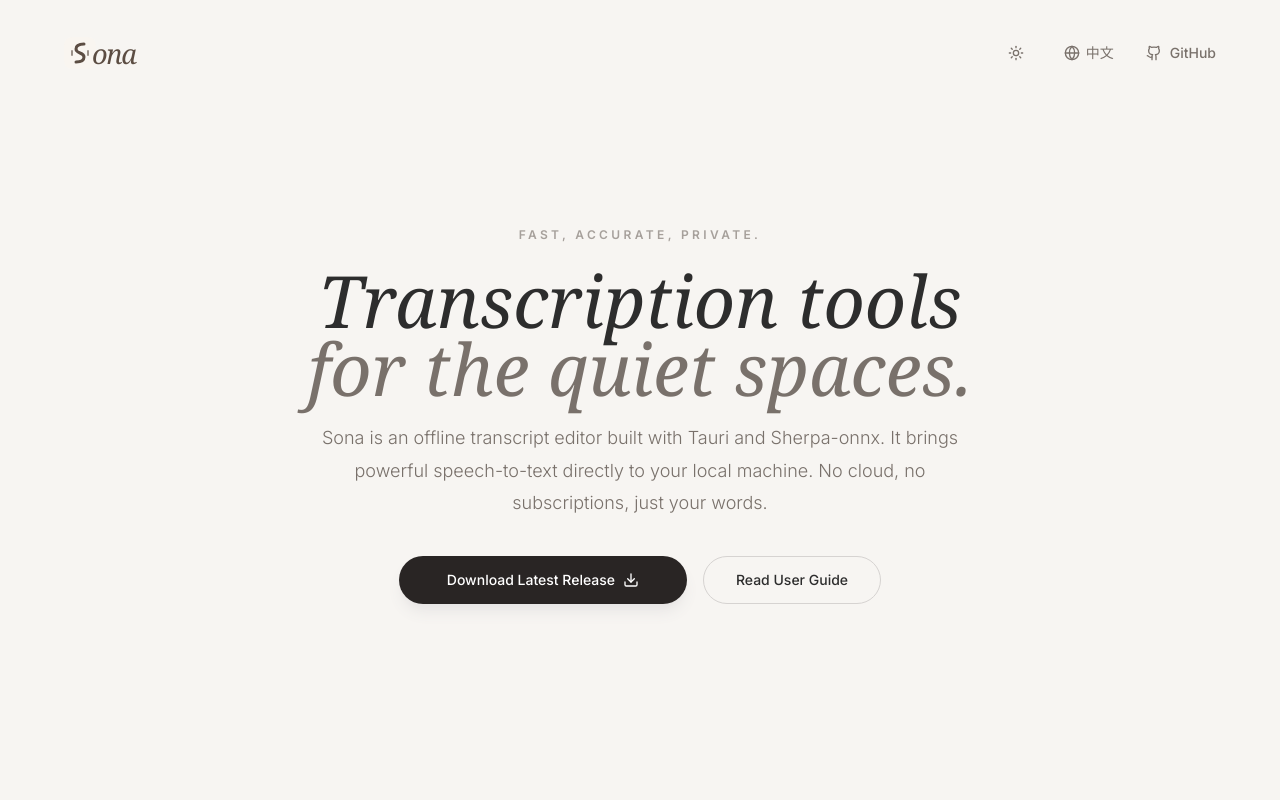
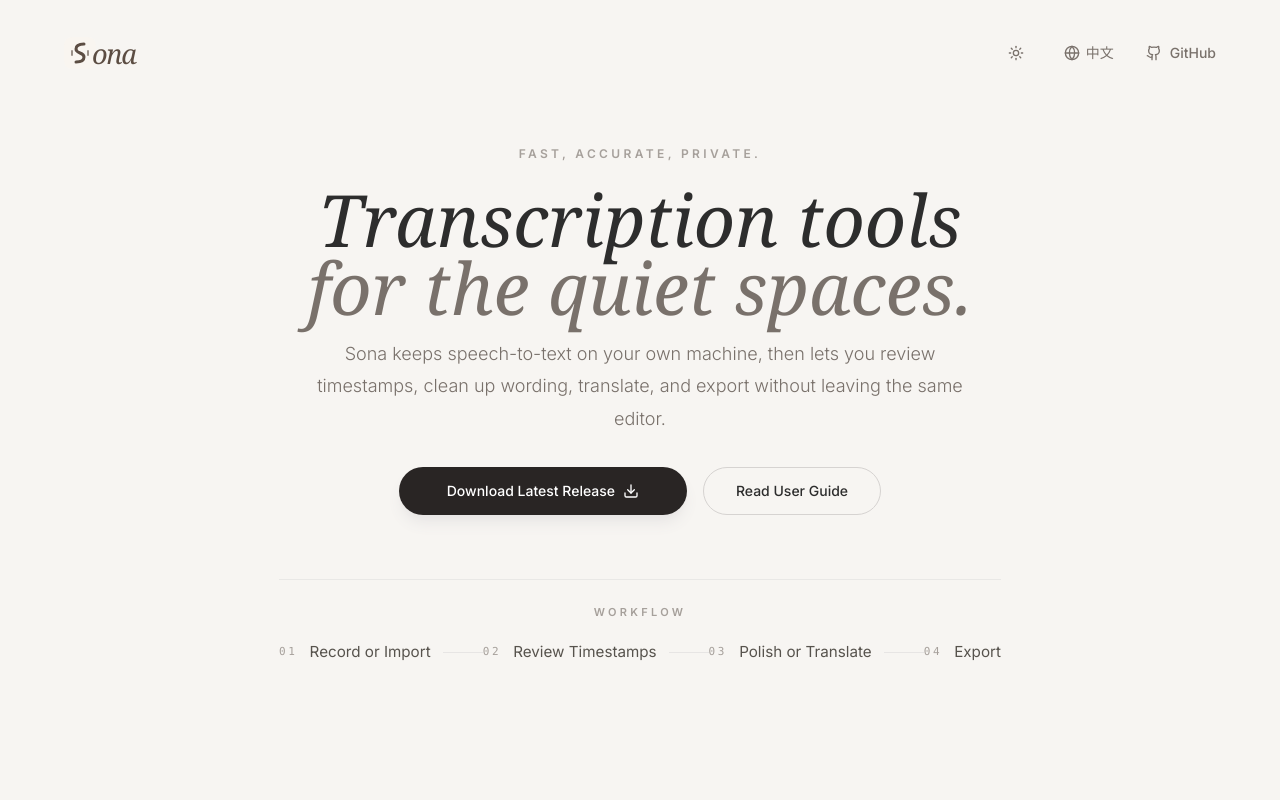
Before and after one commit to AirSodaz/Sona-Docs, a Next.js app: page / in a window 1280 px wide. Shown: the top 800 px of the page. Built offline with nearby package versions, Linux system fonts and the light colour scheme; no server answers.

Commit message:
Add hero workflow and scroll hint

```diff
--- a/components/home-page.tsx
+++ b/components/home-page.tsx
@@ -4,17 +4,20 @@
 import { Logo } from '@/components/Logo';
 import { ThemeToggle } from '@/components/theme-toggle';
 import { DownloadButton } from '@/components/download-button';
+import { ScrollHint } from '@/components/scroll-hint';
 import { UseCasesSection } from '@/components/use-cases-section';
 import { TranscriptDemo } from '@/components/transcript-demo';
 import type { HomePageContent } from '@/lib/homepage-content';
 
 export function HomePage({ content }: { content: HomePageContent }) {
+  const demoPreviewId = 'homepage-demo-preview';
+
   return (
     <div className="relative overflow-hidden bg-[#F7F5F2] text-[#2D2D2D] transition-colors duration-300 dark:bg-[#121212] dark:text-[#E0E0E0]">
       <div className="absolute top-0 right-0 h-[280px] w-[280px] translate-x-1/3 -translate-y-1/3 rounded-full bg-stone-200 opacity-30 blur-[90px] transition-colors duration-300 dark:bg-stone-800 dark:opacity-20 -z-10 sm:h-[500px] sm:w-[500px] sm:blur-[100px]"></div>
       <div className="absolute bottom-0 left-0 h-[320px] w-[320px] -translate-x-1/4 translate-y-1/4 rounded-full bg-stone-200 opacity-30 blur-[100px] transition-colors duration-300 dark:bg-stone-800 dark:opacity-20 -z-10 sm:h-[600px] sm:w-[600px] sm:blur-[120px]"></div>
 
-      <section className="relative flex min-h-screen flex-col">
+      <section className="relative flex min-h-[100svh] flex-col">
         <header className="mx-auto flex w-full max-w-[1400px] items-center justify-between px-4 py-5 sm:px-6 sm:py-7 md:px-16 md:py-8">
           <div className="flex items-center">
             <Logo className="h-7 w-7 rounded-lg sm:h-8 sm:w-8" />
@@ -48,14 +51,14 @@
         </header>
 
         <div className="flex flex-1 items-center">
-          <div className="mx-auto flex w-full max-w-[1400px] px-4 pb-10 pt-1 sm:px-6 sm:pb-12 sm:pt-4 md:px-16 md:pb-16">
+          <div className="mx-auto flex w-full max-w-[1400px] px-4 pb-22 pt-0 sm:px-6 sm:pb-24 sm:pt-3 md:px-16 md:pb-28 md:pt-4">
             <div className="mx-auto flex max-w-3xl flex-col items-center justify-center text-center">
               <p className="mb-4 text-[11px] font-semibold uppercase tracking-[0.22em] text-stone-400 transition-colors duration-300 dark:text-stone-500 sm:mb-6 sm:text-xs sm:tracking-[0.28em]">
                 {content.hero.badge}
               </p>
 
               <h1
-                className="mb-4 text-[clamp(2.7rem,12vw,4.5rem)] leading-[0.94] font-serif italic text-[#2D2D2D] transition-colors duration-300 dark:text-[#E0E0E0] sm:mb-5 sm:text-6xl md:text-7xl"
+                className="mb-3 text-[clamp(2.7rem,12vw,4.5rem)] leading-[0.94] font-serif italic text-[#2D2D2D] transition-colors duration-300 dark:text-[#E0E0E0] sm:mb-4 sm:text-6xl md:text-7xl"
                 style={{ fontFamily: 'Georgia, serif' }}
               >
                 {content.hero.title1} <br />
@@ -64,7 +67,7 @@
                 </span>
               </h1>
 
-              <p className="mx-auto mb-7 max-w-2xl text-[1rem] font-light leading-[1.75] text-stone-500 transition-colors duration-300 dark:text-stone-400 sm:mb-9 sm:text-lg sm:leading-[1.8]">
+              <p className="mx-auto mb-6 max-w-2xl text-[1rem] font-light leading-[1.75] text-stone-500 transition-colors duration-300 dark:text-stone-400 sm:mb-8 sm:text-lg sm:leading-[1.8]">
                 {content.hero.desc}
               </p>
 
@@ -77,13 +80,40 @@
                   {content.hero.btnDocs}
                 </Link>
               </div>
+
+              <div className="mt-8 w-full max-w-3xl border-t border-stone-200/80 pt-5 text-left transition-colors duration-300 dark:border-stone-800/80 sm:mt-9 sm:pt-6">
+                <p className="text-center text-[10px] font-semibold uppercase tracking-[0.3em] text-stone-400 transition-colors duration-300 dark:text-stone-500 sm:text-[11px]">
+                  {content.hero.workflowLabel}
+                </p>
+
+                <ol className="mt-4 grid grid-cols-2 gap-x-5 gap-y-4 sm:mt-5 sm:flex sm:flex-wrap sm:items-center sm:justify-center sm:gap-0">
+                  {content.hero.workflowSteps.map((step, index) => (
+                    <li
+                      key={step}
+                      className="flex min-w-0 items-center gap-3 sm:flex-none"
+                    >
+                      <span className="font-mono text-[10px] tracking-[0.24em] text-stone-400 transition-colors duration-300 dark:text-stone-500 sm:text-[11px]">
+                        {String(index + 1).padStart(2, '0')}
+                      </span>
+                      <span className="text-sm leading-6 text-stone-600 transition-colors duration-300 dark:text-stone-300 sm:text-[0.95rem]">
+                        {step}
+                      </span>
+                      {index < content.hero.workflowSteps.length - 1 ? (
+                        <span className="hidden h-px w-8 bg-stone-200 transition-colors duration-300 dark:bg-stone-700 sm:block md:w-10" />
+                      ) : null}
+                    </li>
+                  ))}
+                </ol>
+              </div>
             </div>
           </div>
         </div>
+
+        <ScrollHint label={content.hero.scrollHint} targetId={demoPreviewId} />
       </section>
 
       <main className="w-full px-4 pb-10 pt-6 sm:px-6 sm:pb-12 sm:pt-10 md:px-16 md:pt-12">
-        <div className="w-full">
+        <div id={demoPreviewId} className="w-full scroll-mt-6 sm:scroll-mt-8">
           <TranscriptDemo demo={content.demo} />
         </div>
 
--- /dev/null
+++ b/components/scroll-hint.tsx
@@ -0,0 +1,117 @@
+'use client';
+
+import { useEffect, useState, type MouseEvent } from 'react';
+import { ArrowDown } from 'lucide-react';
+import { motion, useReducedMotion } from 'motion/react';
+
+const STORAGE_KEY = 'sona-homepage-scroll-hint-dismissed';
+
+function persistDismissedState() {
+  try {
+    window.sessionStorage.setItem(STORAGE_KEY, '1');
+  } catch {
+    // Ignore storage failures and keep the hint ephemeral.
+  }
+}
+
+function hasDismissedState() {
+  try {
+    return window.sessionStorage.getItem(STORAGE_KEY) === '1';
+  } catch {
+    return false;
+  }
+}
+
+export function ScrollHint({
+  label,
+  targetId,
+}: {
+  label: string;
+  targetId: string;
+}) {
+  const [isVisible, setIsVisible] = useState(false);
+  const shouldReduceMotion = useReducedMotion();
+
+  useEffect(() => {
+    if (typeof window === 'undefined') {
+      return;
+    }
+
+    if (window.scrollY > 20 || hasDismissedState()) {
+      return;
+    }
+
+    const revealId = window.requestAnimationFrame(() => {
+      setIsVisible(true);
+    });
+
+    const dismiss = () => {
+      persistDismissedState();
+      setIsVisible(false);
+    };
+
+    const handleScroll = () => {
+      if (window.scrollY > 20) {
+        dismiss();
+      }
+    };
+
+    window.addEventListener('scroll', handleScroll, { passive: true });
+
+    return () => {
+      window.cancelAnimationFrame(revealId);
+      window.removeEventListener('scroll', handleScroll);
+    };
+  }, []);
+
+  const dismiss = () => {
+    persistDismissedState();
+    setIsVisible(false);
+  };
+
+  const handleClick = (event: MouseEvent<HTMLAnchorElement>) => {
+    dismiss();
+
+    const target = document.getElementById(targetId);
+    if (!target) {
+      return;
+    }
+
+    event.preventDefault();
+    target.scrollIntoView({
+      behavior: shouldReduceMotion ? 'auto' : 'smooth',
+      block: 'start',
+    });
+  };
+
+  if (!isVisible) {
+    return null;
+  }
+
+  return (
+    <motion.a
+      href={`#${targetId}`}
+      onClick={handleClick}
+      initial={{ opacity: 0, y: 8 }}
+      animate={
+        shouldReduceMotion
+          ? { opacity: 1, y: 0 }
+          : { opacity: 1, y: [0, 6, 0] }
+      }
+      transition={
+        shouldReduceMotion
+          ? { duration: 0.28, ease: 'easeOut' }
+          : {
+              opacity: { duration: 0.28, ease: 'easeOut' },
+              y: { duration: 2.1, ease: 'easeInOut', repeat: Infinity },
+            }
+      }
+      className="absolute inset-x-0 bottom-5 z-10 mx-auto flex w-fit flex-col items-center gap-1.5 text-stone-400 transition-colors hover:text-stone-700 focus:outline-none focus-visible:text-stone-700 dark:text-stone-500 dark:hover:text-stone-200 dark:focus-visible:text-stone-200 sm:bottom-7"
+    >
+      <span className="text-[10px] font-medium uppercase tracking-[0.28em] sm:text-[11px]">
+        {label}
+      </span>
+      <ArrowDown size={15} strokeWidth={1.8} />
+    </motion.a>
+  );
+}
--- a/lib/homepage-content.ts
+++ b/lib/homepage-content.ts
@@ -78,6 +78,9 @@
     title1: string;
     title2: string;
     desc: string;
+    workflowLabel: string;
+    workflowSteps: string[];
+    scrollHint: string;
     btnDownload: string;
     btnDocs: string;
     docsHref: string;
@@ -109,7 +112,15 @@
       badge: 'Fast, accurate, private.',
       title1: 'Transcription tools',
       title2: 'for the quiet spaces.',
-      desc: 'Sona is an offline transcript editor built with Tauri and Sherpa-onnx. It brings powerful speech-to-text directly to your local machine. No cloud, no subscriptions, just your words.',
+      desc: 'Sona keeps speech-to-text on your own machine, then lets you review timestamps, clean up wording, translate, and export without leaving the same editor.',
+      workflowLabel: 'Workflow',
+      workflowSteps: [
+        'Record or Import',
+        'Review Timestamps',
+        'Polish or Translate',
+        'Export',
+      ],
+      scrollHint: 'Scroll for the editor preview',
       btnDownload: 'Download Latest Release',
       btnDocs: 'Read User Guide',
       docsHref: '/user-guide',
@@ -173,8 +184,8 @@
     },
     demo: {
       eyebrow: 'From recording to a usable draft',
-      title: 'Preview the workflow after the mic goes quiet.',
-      desc: 'This faux editor keeps the timestamped transcript in view, then lets you switch to AI polish or translation with a single tap.',
+      title: 'See where a finished recording lands.',
+      desc: 'This faux editor shows how the raw transcript, polish pass, and translation stay tied to the same timestamped source.',
       appLabel: 'Sona Demo Editor',
       fileName: 'Product-sync-interview.sona',
       status: 'Recording finished',
@@ -287,7 +298,10 @@
       badge: '快速 · 准确 · 隐私',
       title1: '静谧空间的',
       title2: '转写工具。',
-      desc: 'Sona 是一款基于 Tauri 和 Sherpa-onnx 构建的离线富文本转录编辑器。让强大的语音识别能力回归本地机器。没有云端，没有订阅，只有你的文字。',
+      desc: 'Sona 把语音转文字留在本地机器上完成，再把时间戳整理、润色、翻译和导出接回同一块编辑界面里。',
+      workflowLabel: '工作流',
+      workflowSteps: ['实时录音/批量导入', '整理时间戳', '润色/翻译', '导出'],
+      scrollHint: '向下查看编辑界面',
       btnDownload: '下载最新版本',
       btnDocs: '阅读用户指南',
       docsHref: '/zh/user-guide',
@@ -351,8 +365,8 @@
     },
     demo: {
       eyebrow: '录音结束后的整理界面',
-      title: '看一眼转录落地后的完整演示。',
-      desc: '这个轻量伪编辑器展示录音结束后的处理方式：时间戳原文始终保留，润色与翻译只需一次点击。',
+      title: '看一眼录音落地后的编辑界面。',
+      desc: '下面这个轻量伪编辑器展示转录原文、润色和翻译如何围绕同一份时间戳内容展开。',
       appLabel: 'Sona 演示编辑器',
       fileName: '产品同步访谈.sona',
       status: '录音已完成',
```
